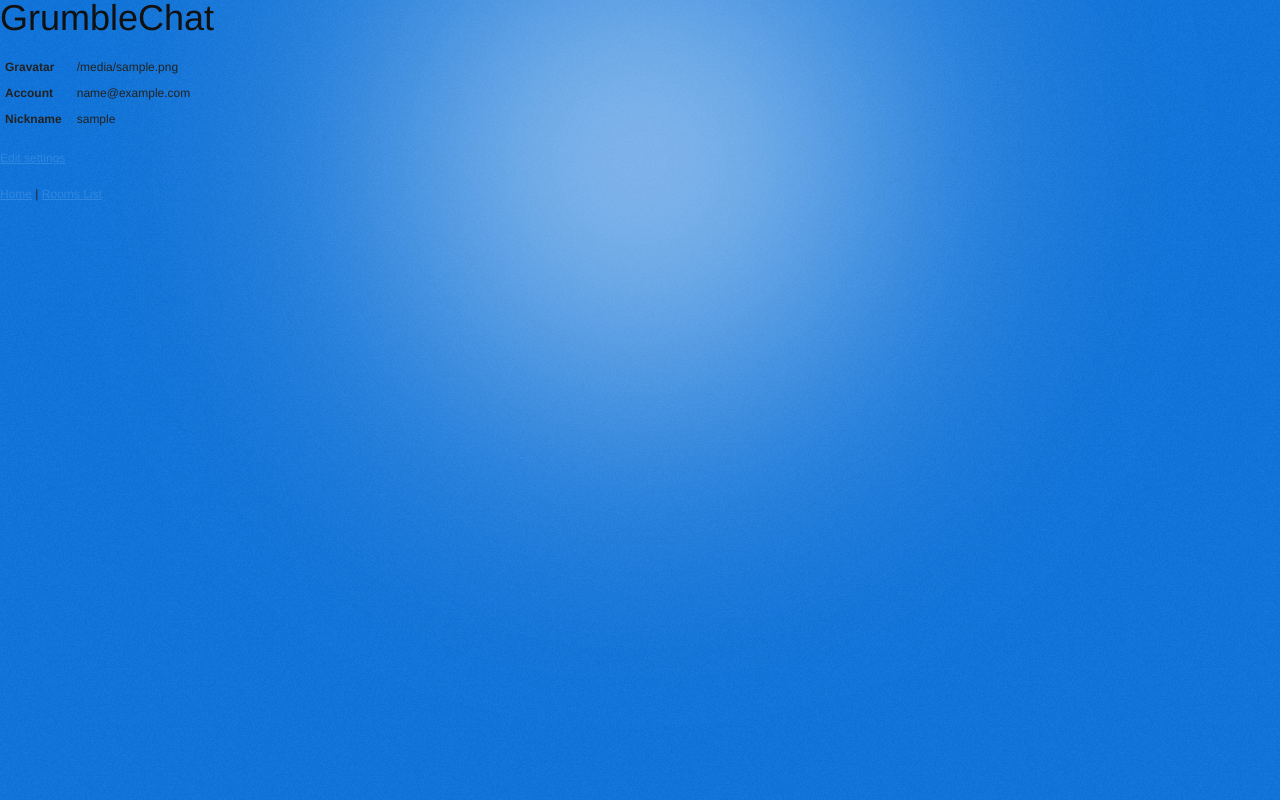
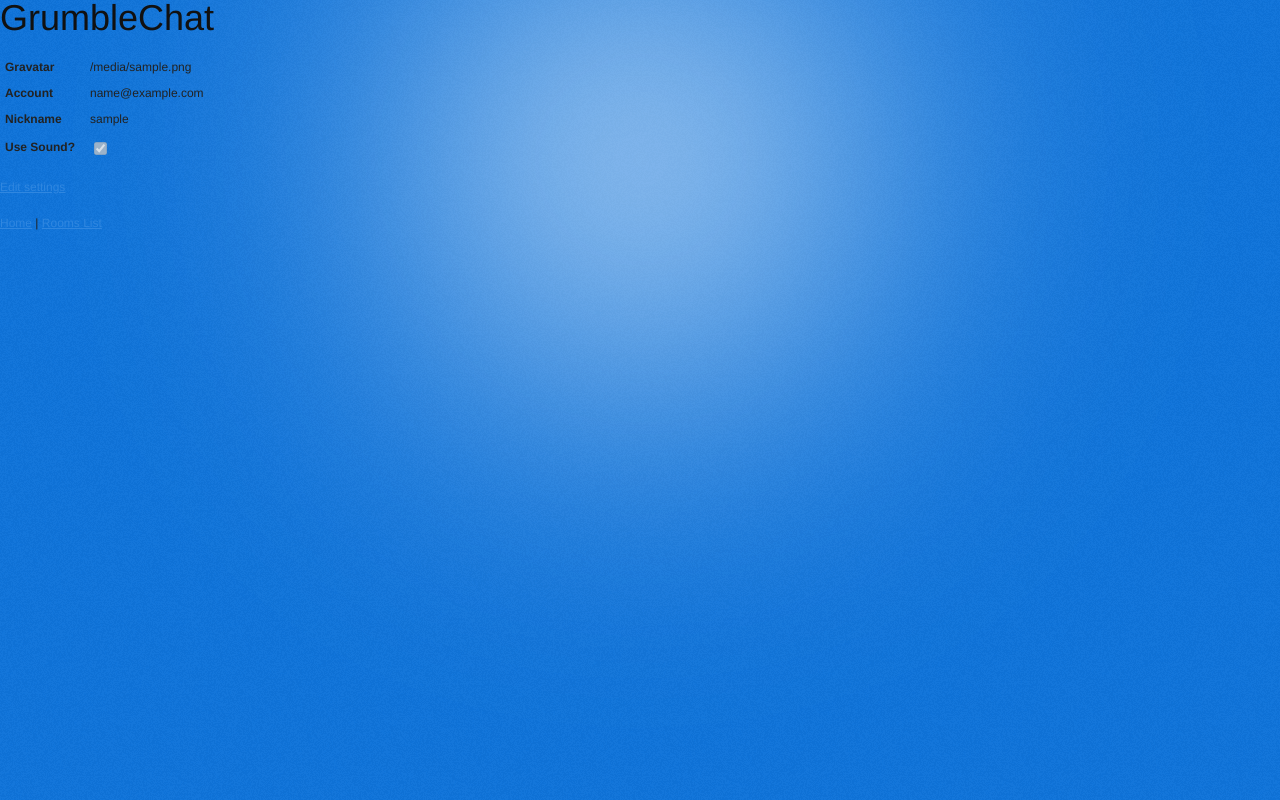
Before and after one commit to pfibiger/grumblechat, a Django app: template templates/account.html in a window 1280 px wide. Run offline with Django 3.2, Linux system fonts and the light colour scheme; the template is opened without the code that fills it: most values are stand-ins (such as "Sample title", 1, 10 or a date in 2020); some libraries are stand-ins or nearby versions.

Commit message:
add a toggle for "use sound" and respect it playing chat ding.

```diff
--- a/js/main.js
+++ b/js/main.js
@@ -341,11 +341,14 @@ var chat = function() {
     }
 
     function notifyMissedMessage() {
-        soundManager.createSound({
-            id:'message_alert',
-            url:'/sounds/message.mp3'
-        });
-        soundManager.play('message_alert');
+        if (account.use_sound == "True") {
+            alert(account.use_sound)
+            soundManager.createSound({
+                id:'message_alert',
+                url:'/sounds/message.mp3'
+            });
+            soundManager.play('message_alert');
+        }
         ++missedMessageCount;
 	if (window.fluid) {
 		window.fluid.dockBadge = missedMessageCount;
--- a/models.py
+++ b/models.py
@@ -15,6 +15,7 @@ class Account(db.Model):
     nickname = db.StringProperty(required=True)
     url = db.StringProperty(default='')
     gravatar_tag = db.StringProperty(default='')
+    use_sound = db.BooleanProperty(default=True)
 
 Room_visibility_names = {
     0: 'public',
--- a/templates/account.html
+++ b/templates/account.html
@@ -6,6 +6,7 @@
       <tr><th>Gravatar</th><td>{{ account.gravatar_tag|safe }}</td></tr>
       <tr><th>Account</th><td>{{ account.user.email }}</td></tr>
       <tr><th>Nickname</th><td>{{ account.nickname }}</td></tr>
+      <tr><th>Use Sound?</th><td><input type="checkbox" name="use_sound" disabled="disabled" {% if account.use_sound %} checked {% endif %} /></td></tr>
     </table>
     <p><a href="/account/{{ account.key }}/edit">Edit settings</a></p>
 
--- a/templates/room.html
+++ b/templates/room.html
@@ -63,6 +63,6 @@
 
 {% block script %}
 the_room = { key: '{{ room.key.name }}', name: '{{ room.name }}' };
-the_account = { nickname: '{{ account.nickname|safe }}', id: '{{ account.key.id }}' };
+the_account = { nickname: '{{ account.nickname|safe }}', id: '{{ account.key.id }}', use_sound: '{{ account.use_sound}}' };
 chat.initialize(the_room, the_account, '{{ upload_url }}','{{ message_last_key }}');
 {% endblock %}
```
